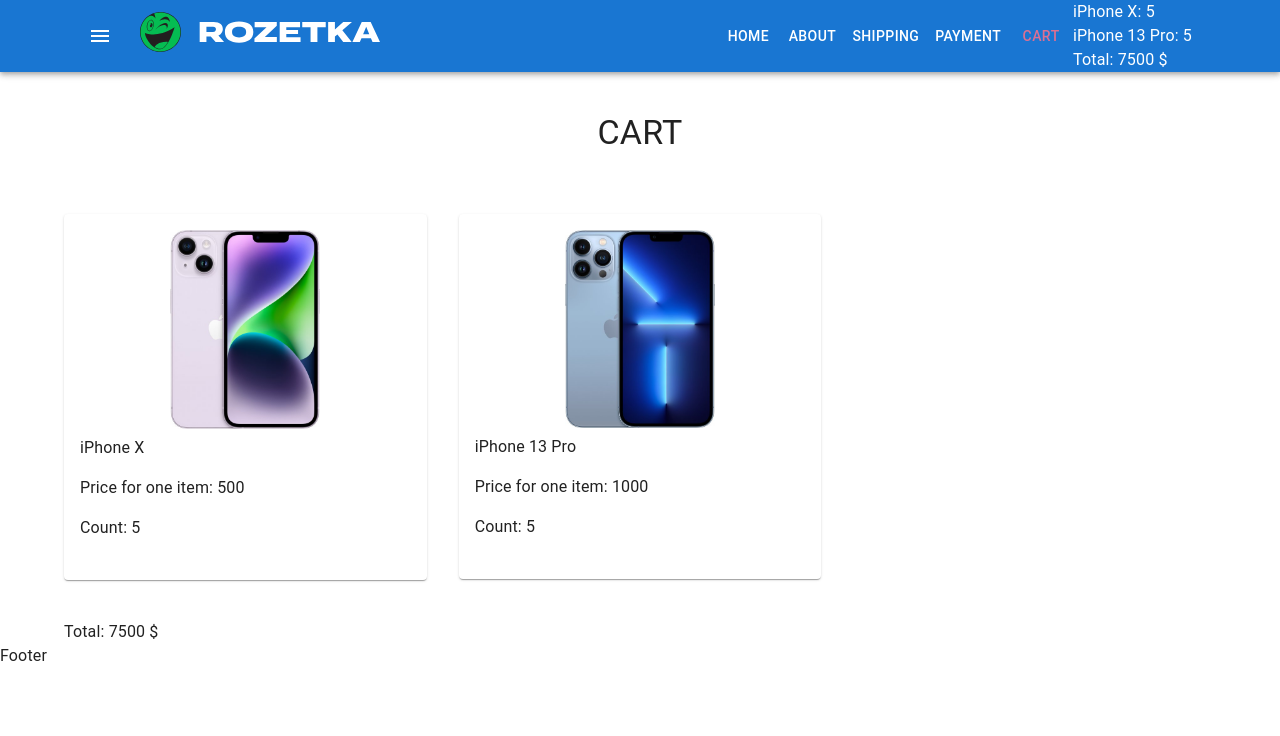
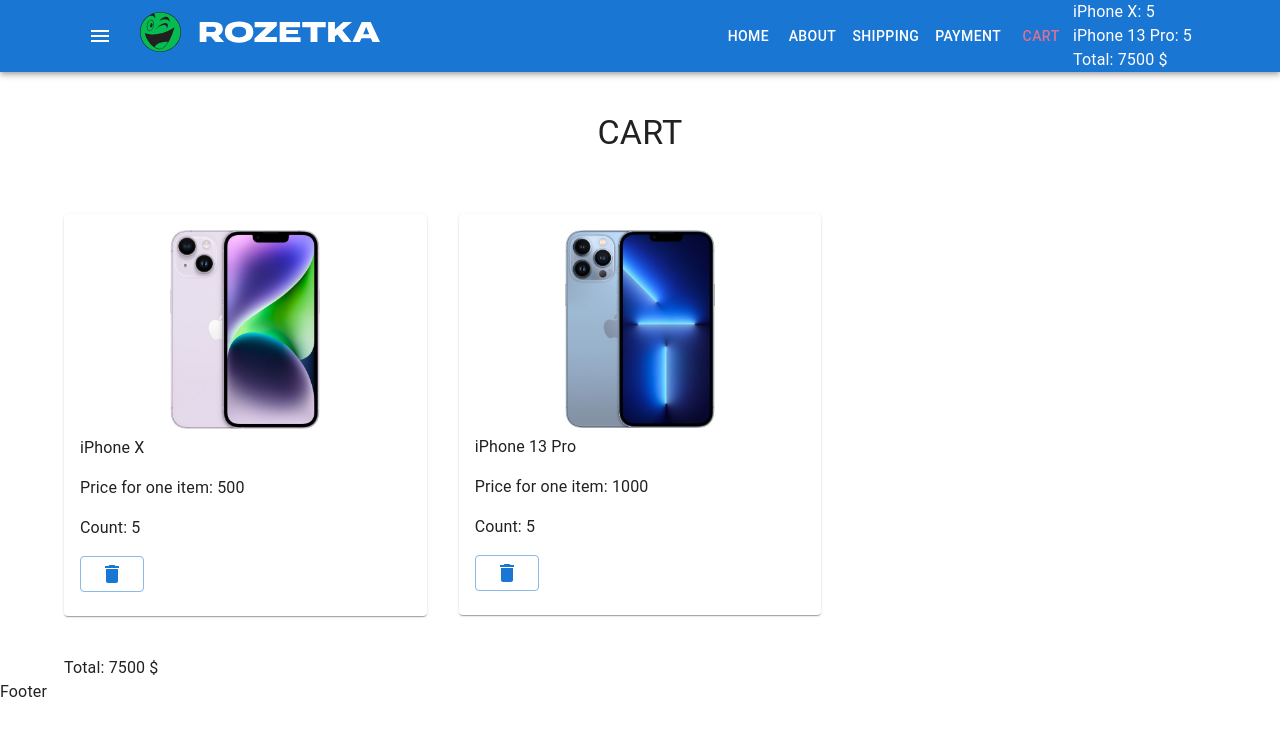
Before and after one commit to kznkv-skillup/fake-shop, a React (Create React App) app: page /cart in a window 1280 px wide. Shown: the top 736 px of the page. Built offline with nearby package versions, Linux system fonts and the light colour scheme.

Commit message:
add removeProductFromCart

```diff
--- a/src/components/Cart/CartProductList.tsx
+++ b/src/components/Cart/CartProductList.tsx
@@ -13,12 +13,14 @@
         [key: number]: Product
     }
     CartItem?: any
+    removeProductFromCart?: (id: number) => void
 }
 
 const CartProductList = ({
     productsInCart,
     productsObject = getProductsObject(productsArray),
     CartItem = CartProductListItem,
+    removeProductFromCart,
 }: Props) => {
     return (
         <>
@@ -27,6 +29,7 @@
                     key={productId}
                     product={productsObject[parseInt(productId)]}
                     productCount={productsInCart[parseInt(productId)]}
+                    removeProductFromCart={removeProductFromCart}
                 />
             ))}
         </>
--- a/src/components/Cart/CartProductListItemExtended.tsx
+++ b/src/components/Cart/CartProductListItemExtended.tsx
@@ -1,13 +1,19 @@
-import { Card, CardContent, Grid } from "@mui/material"
+import { Button, Card, CardContent, Grid } from "@mui/material"
 import { Product } from "components/Products/productsArray"
 import "./CartProductListItemExtended.scss"
+import DeleteIcon from "@mui/icons-material/Delete"
 
 type Props = {
     product: Product
     productCount: number
+    removeProductFromCart: (id: number) => void
 }
 
-const CartProductListItemExtended = ({ product, productCount }: Props) => {
+const CartProductListItemExtended = ({
+    product,
+    productCount,
+    removeProductFromCart,
+}: Props) => {
     return (
         <Grid
             item
@@ -25,6 +31,12 @@
                     <div>{product.name}</div>
                     <p>Price for one item: {product.price}</p>
                     <p>Count: {productCount}</p>
+                    <Button
+                        variant="outlined"
+                        onClick={() => removeProductFromCart(product.id)}
+                    >
+                        <DeleteIcon />
+                    </Button>
                 </CardContent>
             </Card>
         </Grid>
--- a/src/container/App/App.tsx
+++ b/src/container/App/App.tsx
@@ -5,6 +5,7 @@
 import Footer from "../Footer/Footer"
 import { StyledEngineProvider } from "@mui/material"
 import "style/style.scss"
+import { omit } from "lodash"
 
 type Props = {}
 
@@ -25,6 +26,10 @@
         }))
     }
 
+    const removeProductFromCart = (id: number) => {
+        setProductsInCart((prevState: AppProps) => omit(prevState, id))
+    }
+
     return (
         <StyledEngineProvider injectFirst>
             <CssBaseline />
@@ -32,6 +37,7 @@
             <Main
                 addProductToCart={addProductToCart}
                 productsInCart={productsInCart}
+                removeProductFromCart={removeProductFromCart}
             />
             <Footer />
         </StyledEngineProvider>
--- a/src/container/Main/Main.tsx
+++ b/src/container/Main/Main.tsx
@@ -11,9 +11,14 @@
     productsInCart: {
         [id: number]: number
     }
+    removeProductFromCart: (id: number) => void
 }
 
-const Main = ({ addProductToCart, productsInCart }: Props) => {
+const Main = ({
+    addProductToCart,
+    productsInCart,
+    removeProductFromCart,
+}: Props) => {
     return (
         <main>
             <Container maxWidth="lg">
@@ -24,7 +29,12 @@
                     />
                     <Route
                         path="cart"
-                        element={<CartPage productsInCart={productsInCart} />}
+                        element={
+                            <CartPage
+                                productsInCart={productsInCart}
+                                removeProductFromCart={removeProductFromCart}
+                            />
+                        }
                     />
                     <Route path="about" element={<AboutPage />} />
                     <Route path="shipping" element={<ShippingPage />} />
--- a/src/pages/Cart/CartPage.tsx
+++ b/src/pages/Cart/CartPage.tsx
@@ -7,9 +7,10 @@
     productsInCart: {
         [id: number]: number
     }
+    removeProductFromCart: (id: number) => void
 }
 
-const CartPage = ({ productsInCart }: Props) => {
+const CartPage = ({ productsInCart, removeProductFromCart }: Props) => {
     return (
         <div>
             <Typography
@@ -25,6 +26,7 @@
                 <CartProductList
                     productsInCart={productsInCart}
                     CartItem={CartProductListItemExtended}
+                    removeProductFromCart={removeProductFromCart}
                 />
             </Grid>
 
```
